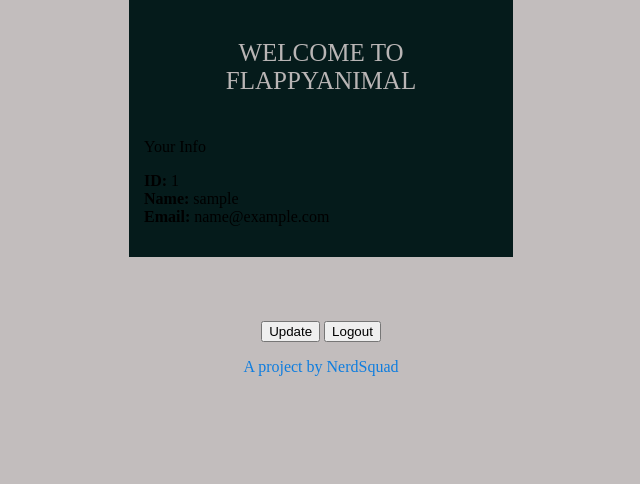
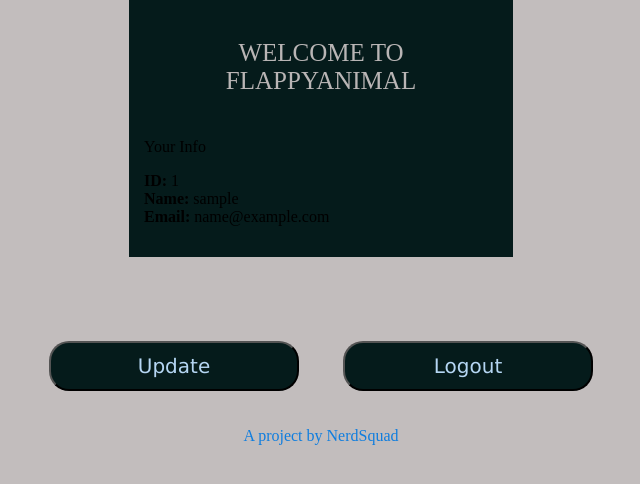
Before and after one commit to kunalsatija009/CS555_Team02_nerdsquad, a Flask app: template FlappyAnimal/templates/profile.html in a window 1280 px wide. Shown: the part 65-549 px from the top of the page, without its empty margins (319-959 px from the left). Run offline with Flask 2, Linux system fonts and the light colour scheme; the template is opened without the code that fills it, so the values that code supplies are empty; the visitor is signed in with stand-in values (Sample User, id 1).

Commit message:
Update profile.html

```diff
--- a/FlappyAnimal/templates/profile.html
+++ b/FlappyAnimal/templates/profile.html
@@ -13,8 +13,8 @@
     </p>
  </nav>
   <form class="login_Form" action="/profile" method="POST">
-    <button type="submit" class="btn-submit">Update</button>
-    <button type="submit" class="btn-submit">Logout</button>
+    <button type="submit" class="submitBtn">Update</button>
+    <button type="submit" class="submitBtn">Logout</button>
   </form>
 
 {% endblock %}
```
